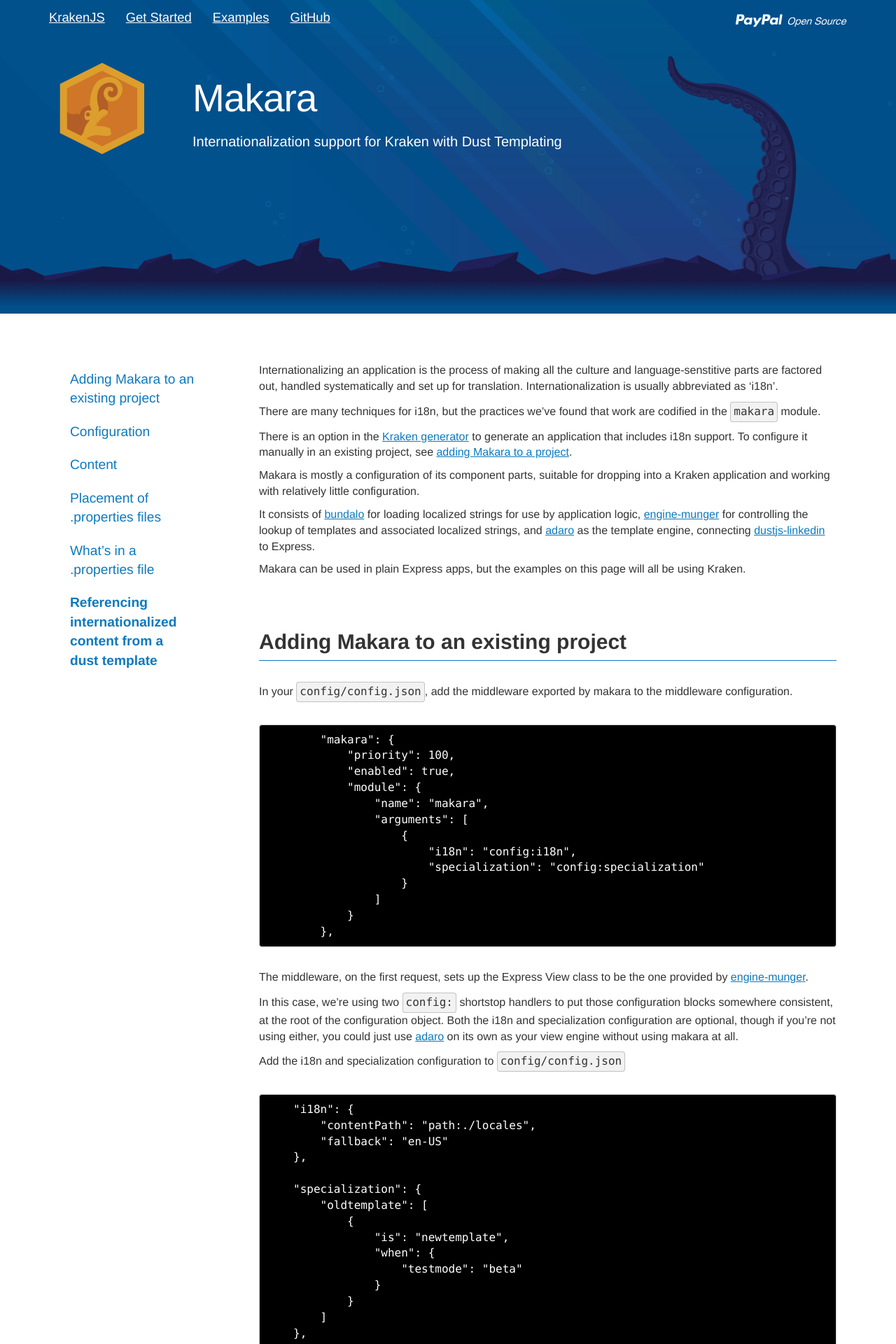
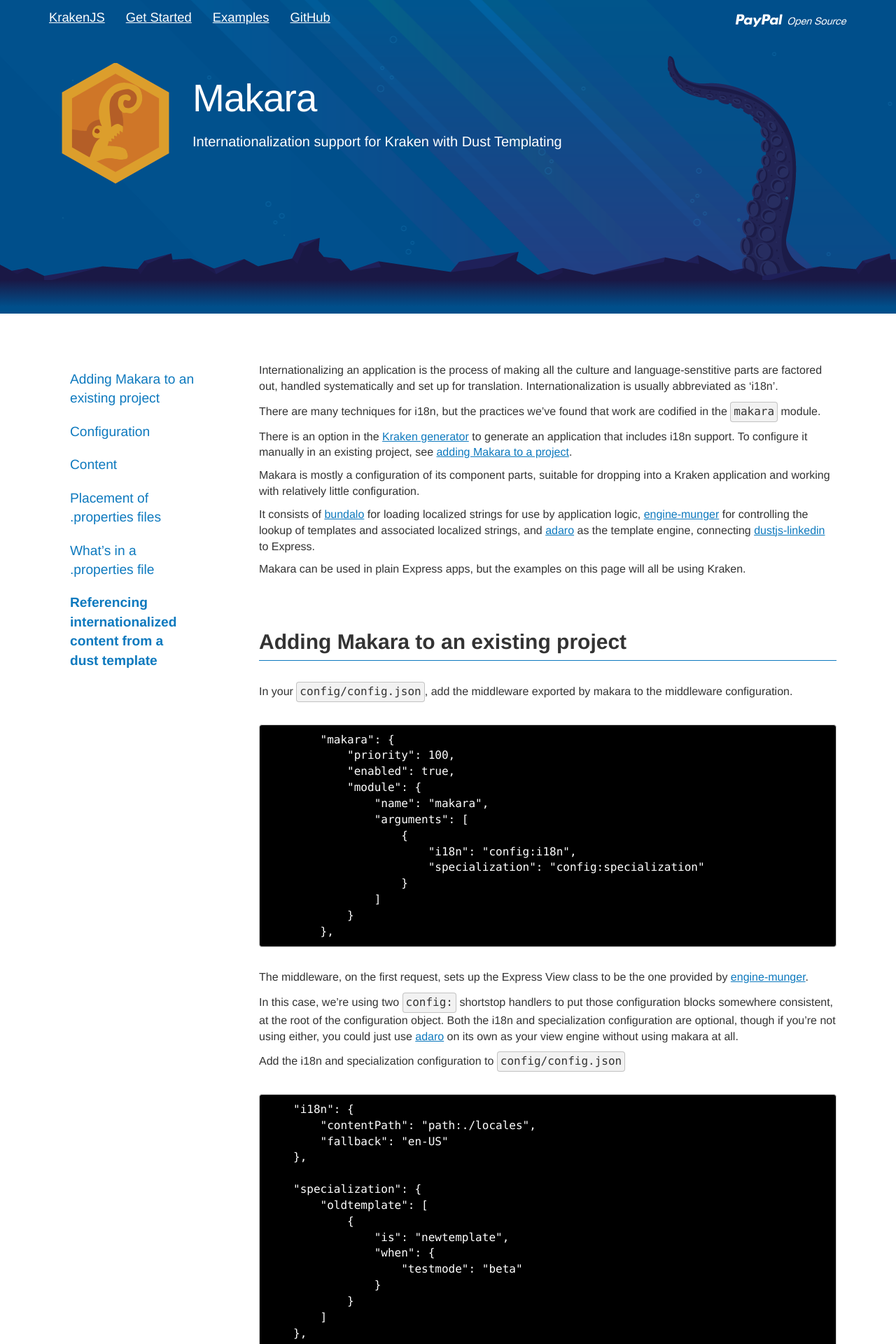
Before and after one commit to krakenjs/krakenjs.github.io, a Jekyll site: the page built from makara.md, in a window 1280 px wide. Shown: the top 1920 px of the page at 70% size. Built offline with Jekyll 4.4.1, drawn with Linux system fonts in a browser that asks for light colours.

Commit message:
Convert Makara image to SVG

```diff
--- a/_layouts/frontpage.html
+++ b/_layouts/frontpage.html
@@ -30,7 +30,7 @@
 	                <a href="http://github.com/krakenjs/kappa">NPM Proxy</a>
 	            </div>
 	            <div class="makara col-sm-3">
-                    <a href="makara.html"><img src="img/Makara.png"><strong>Makara</strong>Dust I18N</a>
+                    <a href="makara.html"><img src="img/Makara.svg"><strong>Makara</strong>Dust I18N</a>
 	            </div>
 	            <div class="adaro col-sm-3">
                     <a href="adaro.html"><img src="img/Adaro.svg"><strong>Adaro</strong>Dust Templating</a>
--- a/makara.md
+++ b/makara.md
@@ -1,7 +1,7 @@
 ---
 title: Makara
 layout: documentation
-logo: Makara.png
+logo: Makara.svg
 description: Internationalization support for Kraken with Dust Templating
 ---
 
```
Also changed, not shown: img/Makara.png (deleted), img/Makara.svg (added).
